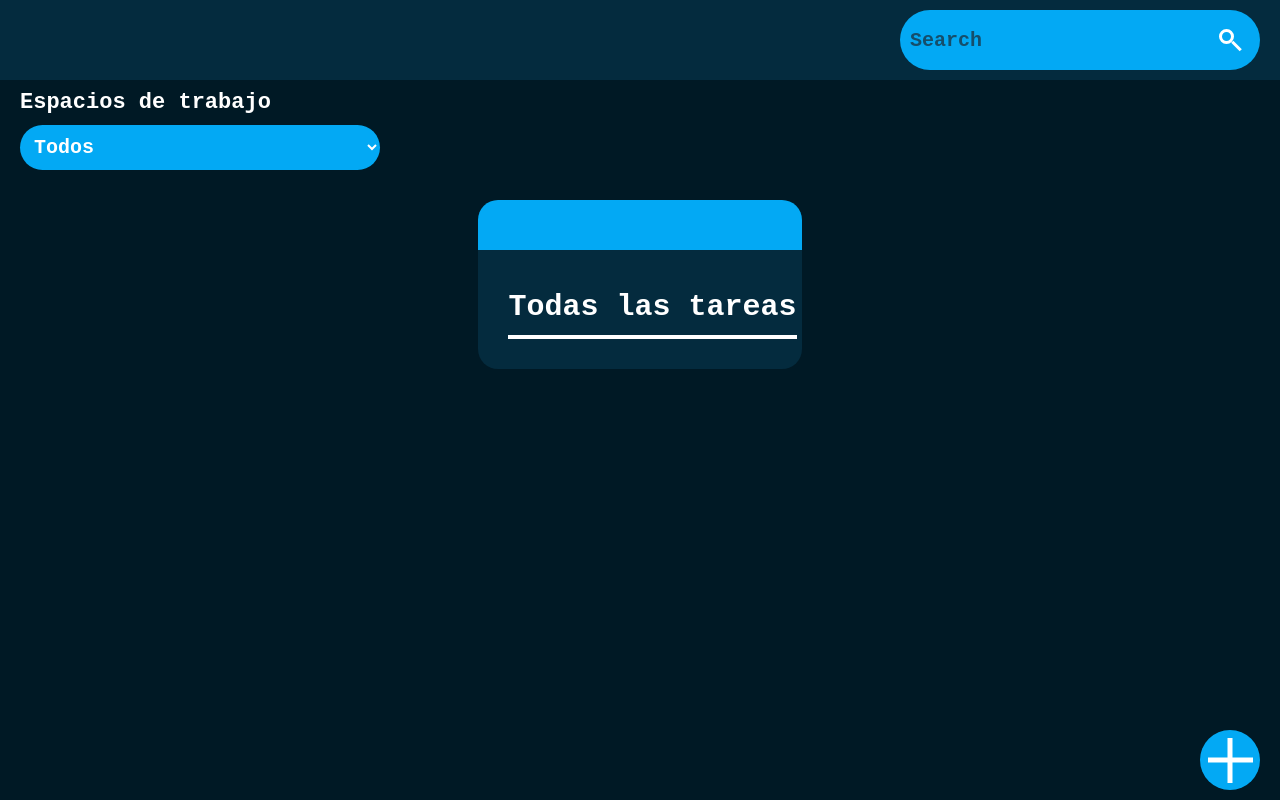
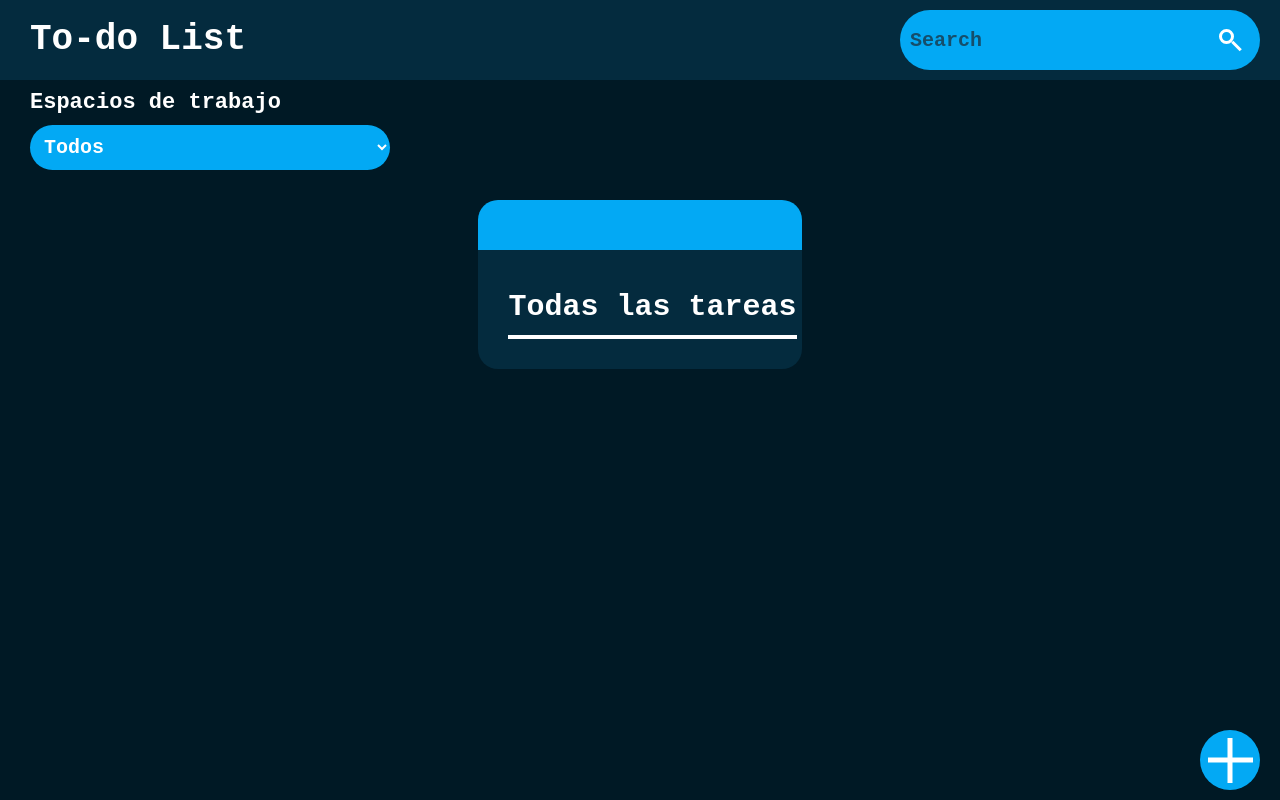
Before and after one commit to Oniel1721/todo-list-one-hour, a React (Vite) app: page / in a window 1280 px wide. Built offline with nearby package versions, Linux system fonts and the light colour scheme.

Commit message:
page title added

```diff
--- a/src/components/SearchInput.tsx
+++ b/src/components/SearchInput.tsx
@@ -5,6 +5,7 @@ export const SearchInput = () => {
     const { setSearch, search } = useContext(TodoContext)
 
     return <header className="header">
+        <h1>To-do List</h1>
         <section className="search-bar">
             <div className="search-input-container">
                 <input
--- a/src/styles/index.css
+++ b/src/styles/index.css
@@ -62,6 +62,11 @@ main {
     align-items: center;
     height: 8rem;
     background-color: var(--second-bg);
+}
+
+h1 {
+    font-size: 3.6rem;
+    margin-left: 3rem;
 }
 
 .search-bar {
@@ -139,7 +144,7 @@ main {
 .workspaces-container {
     width: 100%;
     /* background-color: #154e6b; */
-    padding: 1rem 2rem;
+    padding: 1rem 3rem;
     display: flex;
     flex-direction: column;
     /* align-items: flex-end; */
```
